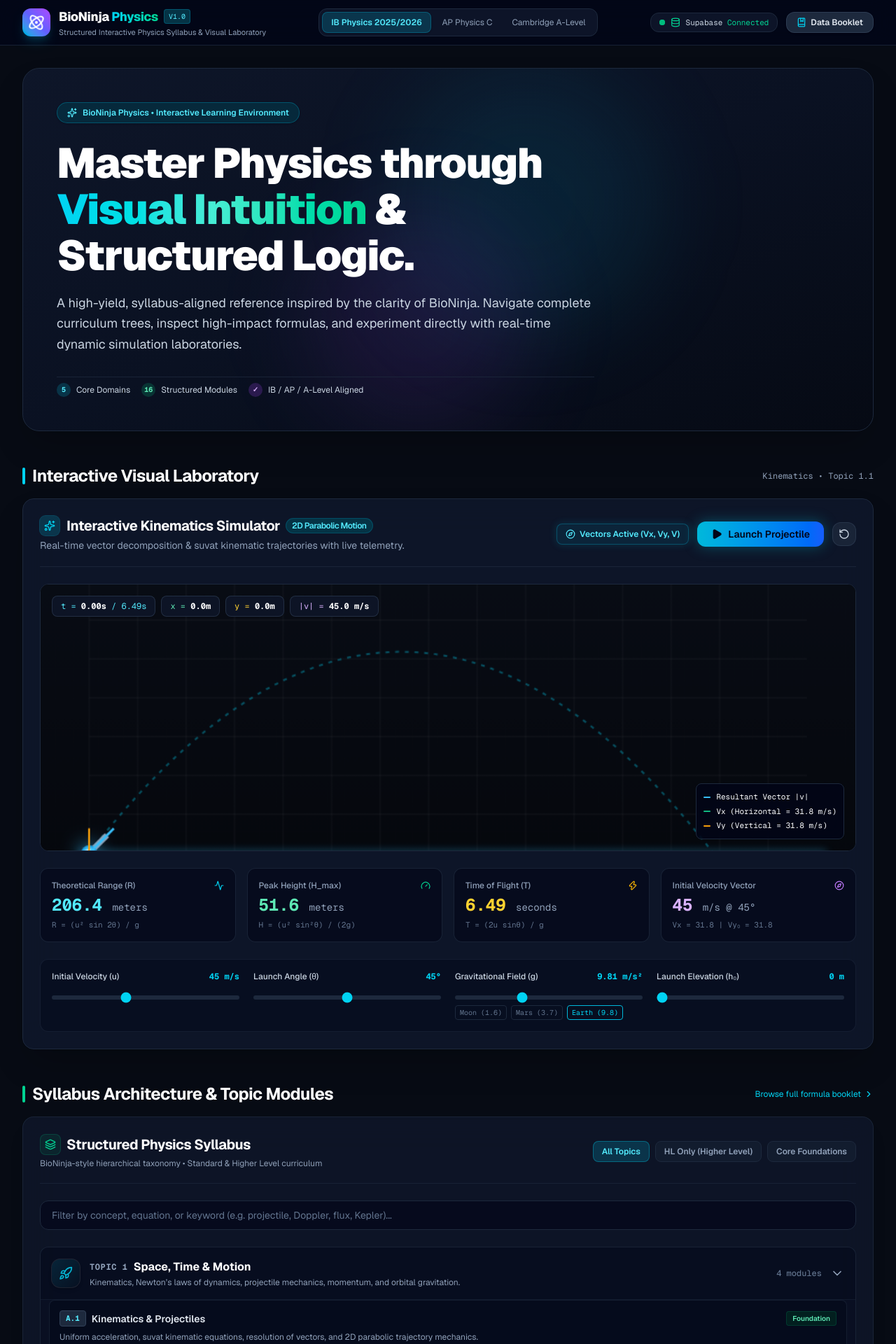
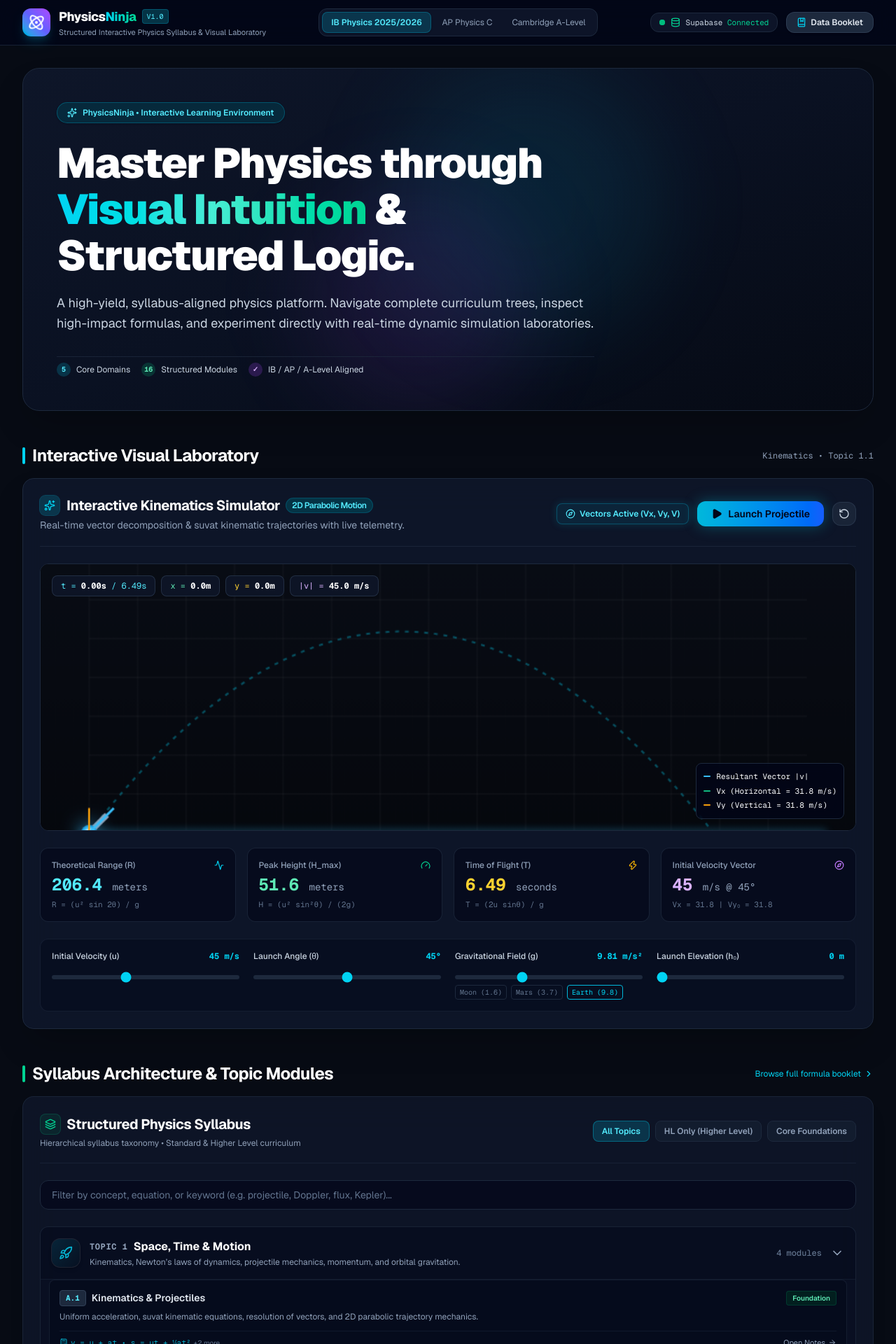
Before and after one commit to Raheeq-lab/PhySense, a Next.js app: page / in a window 1280 px wide. Shown: the top 1920 px of the page at 70% size. Built offline with nearby package versions, Linux system fonts and the light colour scheme.

Commit message:
chore(rebrand): update platform title and branding to PhysicsNinja

```diff
--- a/package.json
+++ b/package.json
@@ -1,5 +1,5 @@
 {
-  "name": "bioninja-physics",
+  "name": "physicsninja",
   "version": "0.1.0",
   "private": true,
   "scripts": {
--- a/src/app/layout.tsx
+++ b/src/app/layout.tsx
@@ -13,9 +13,9 @@
 });
 
 export const metadata: Metadata = {
-  title: 'BioNinja Physics | Structured Syllabus & Interactive Visual Laboratory',
+  title: 'PhysicsNinja | Structured Syllabus & Interactive Visual Laboratory',
   description:
-    'A high-yield interactive physics platform inspired by BioNinja. Explore hierarchical syllabus trees, formula reference guides, and live kinematic simulation laboratories.',
+    'A high-yield interactive physics platform. Explore hierarchical syllabus trees, formula reference guides, and live kinematic simulation laboratories.',
 };
 
 export default function RootLayout({
--- a/src/app/page.tsx
+++ b/src/app/page.tsx
@@ -48,7 +48,7 @@
             {/* Pill Header */}
             <div className="inline-flex items-center gap-2 px-3.5 py-1.5 rounded-full bg-cyan-950/70 border border-cyan-800/80 text-cyan-300 text-xs font-semibold mb-6 shadow-sm">
               <Sparkles className="w-3.5 h-3.5" />
-              <span>BioNinja Physics • Interactive Learning Environment</span>
+              <span>PhysicsNinja • Interactive Learning Environment</span>
             </div>
 
             {/* Title */}
@@ -62,8 +62,7 @@
 
             {/* Subtitle */}
             <p className="text-base sm:text-lg text-slate-300 leading-relaxed mb-8">
-              A high-yield, syllabus-aligned reference inspired by the clarity of BioNinja.
-              Navigate complete curriculum trees, inspect high-impact formulas, and experiment directly with real-time dynamic simulation laboratories.
+              A high-yield, syllabus-aligned physics platform. Navigate complete curriculum trees, inspect high-impact formulas, and experiment directly with real-time dynamic simulation laboratories.
             </p>
 
             {/* Quick stats pills */}
@@ -170,8 +169,8 @@
         <div className="max-w-7xl mx-auto px-4 sm:px-6 lg:px-8 flex flex-col sm:flex-row items-center justify-between gap-4">
           <div className="flex items-center gap-2">
             <Atom className="w-4 h-4 text-cyan-400" />
-            <span className="font-semibold text-slate-300">bioninja-physics</span>
-            <span>• Inspired by the BioNinja learning philosophy</span>
+            <span className="font-semibold text-slate-300">PhysicsNinja</span>
+            <span>• Master Physics with Precision</span>
           </div>
 
           <div className="flex items-center gap-6">
--- a/src/components/Navbar.tsx
+++ b/src/components/Navbar.tsx
@@ -20,7 +20,7 @@
           <div>
             <div className="flex items-center gap-2">
               <span className="text-lg font-extrabold tracking-tight text-white">
-                BioNinja <span className="text-transparent bg-clip-text bg-gradient-to-r from-cyan-400 to-emerald-400">Physics</span>
+                Physics<span className="text-transparent bg-clip-text bg-gradient-to-r from-cyan-400 to-emerald-400">Ninja</span>
               </span>
               <span className="text-[10px] uppercase font-mono px-1.5 py-0.5 rounded bg-cyan-950 text-cyan-300 border border-cyan-800/80">
                 v1.0
--- a/src/components/SyllabusTree.tsx
+++ b/src/components/SyllabusTree.tsx
@@ -78,7 +78,7 @@
             <h2 className="text-xl font-bold text-white tracking-tight">Structured Physics Syllabus</h2>
           </div>
           <p className="text-xs text-slate-400 mt-1">
-            BioNinja-style hierarchical taxonomy • Standard &amp; Higher Level curriculum
+            Hierarchical syllabus taxonomy • Standard &amp; Higher Level curriculum
           </p>
         </div>
 
--- a/src/components/TopicDetailModal.tsx
+++ b/src/components/TopicDetailModal.tsx
@@ -82,7 +82,7 @@
         <div className="p-4 rounded-xl bg-gradient-to-r from-amber-950/30 to-orange-950/20 border border-amber-800/40 flex items-start gap-3">
           <AlertTriangle className="w-5 h-5 text-amber-400 shrink-0 mt-0.5" />
           <div>
-            <h4 className="text-xs font-bold text-amber-300 uppercase tracking-wider">BioNinja Exam Pitfall</h4>
+            <h4 className="text-xs font-bold text-amber-300 uppercase tracking-wider">PhysicsNinja Exam Pitfall</h4>
             <p className="text-xs text-amber-200/90 mt-1 leading-relaxed">
               Always state coordinate conventions explicitly (e.g., choosing upwards as positive will require acceleration due to gravity to be substituted as -9.81 m/s²). Vector quantities must be reported with both magnitude and appropriate direction in Paper 2 responses.
             </p>
```
Also changed, not shown: 1 other file (tests, documents, lock files or other folders).
